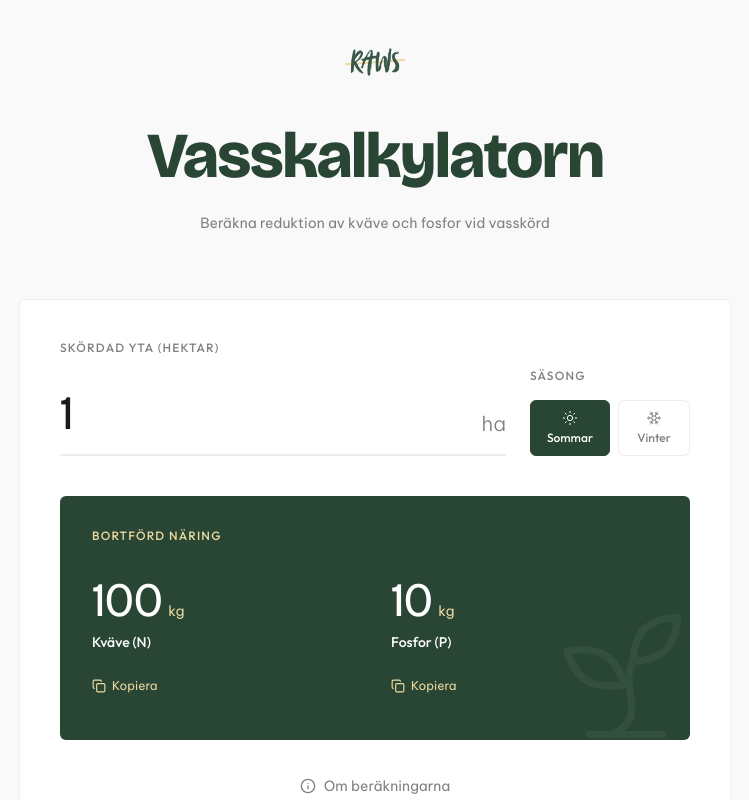
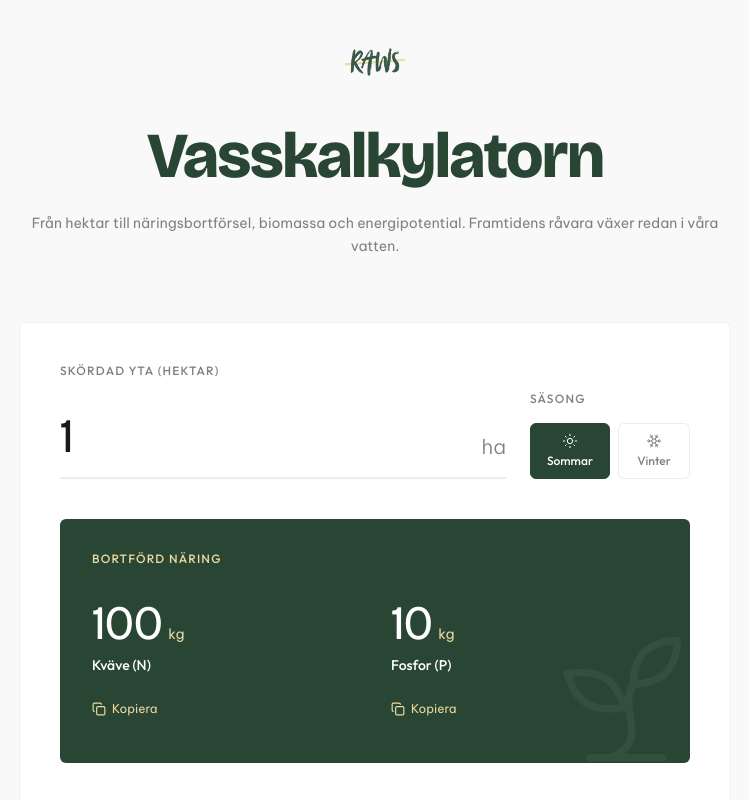
Before and after one commit to aiipraktiken-cmd/vasskalkylator, a React (Vite) app: page / in a window 1280 px wide. Shown: the top 800 px of the page, without its empty margins (265-1014 px from the left). Built offline with nearby package versions, Linux system fonts and the light colour scheme.

Commit message:
fix: update subtitle text

```diff
--- a/src/App.tsx
+++ b/src/App.tsx
@@ -74,7 +74,7 @@ export default function App() {
             Vasskalkylatorn
           </h1>
           <p className="font-body text-[#808080] text-sm mt-6 leading-relaxed">
-            Beräkna reduktion av kväve och fosfor vid vasskörd
+            Från hektar till näringsbortförsel, biomassa och energipotential. Framtidens råvara växer redan i våra vatten.
           </p>
         </div>
 
```
